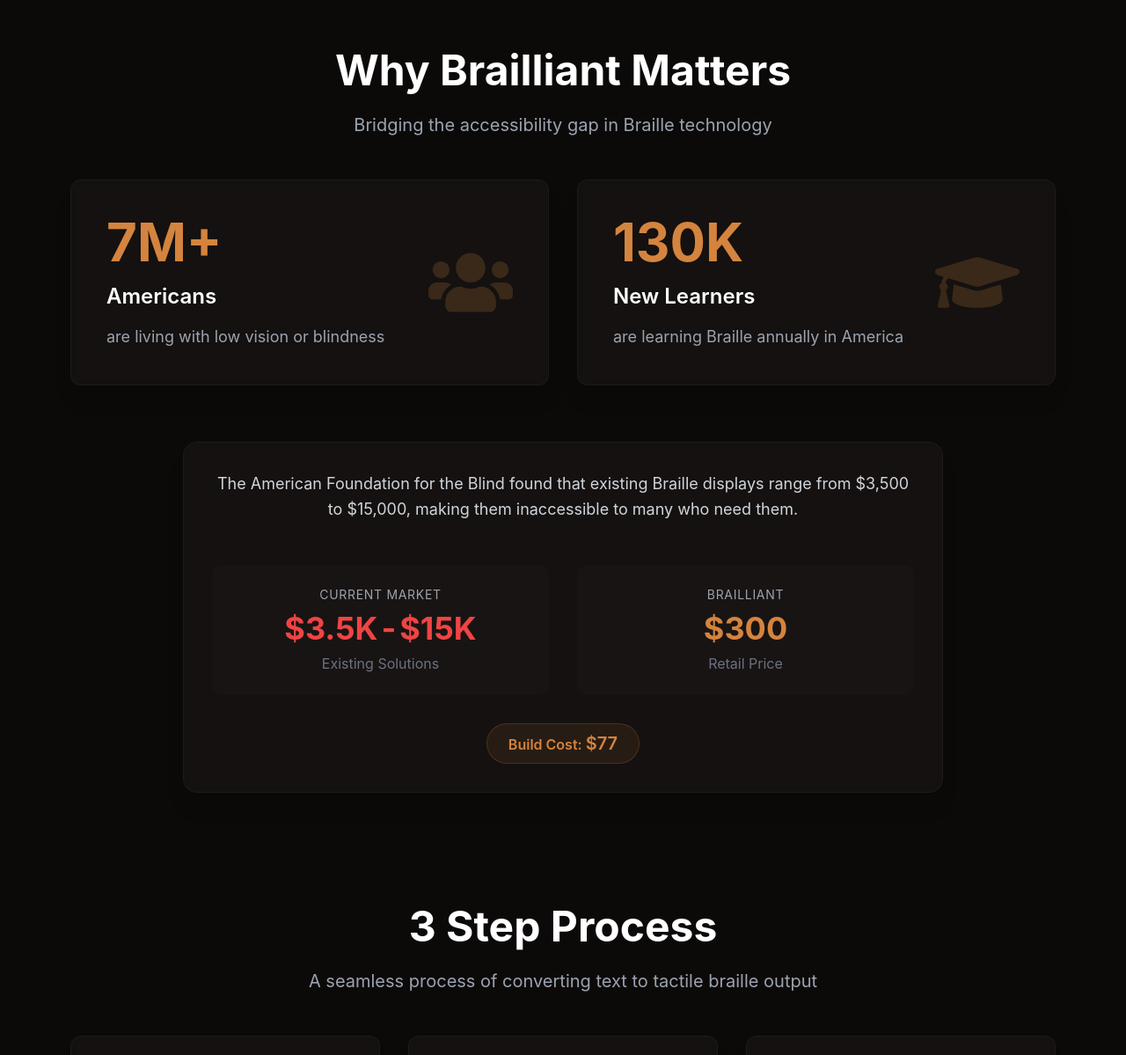
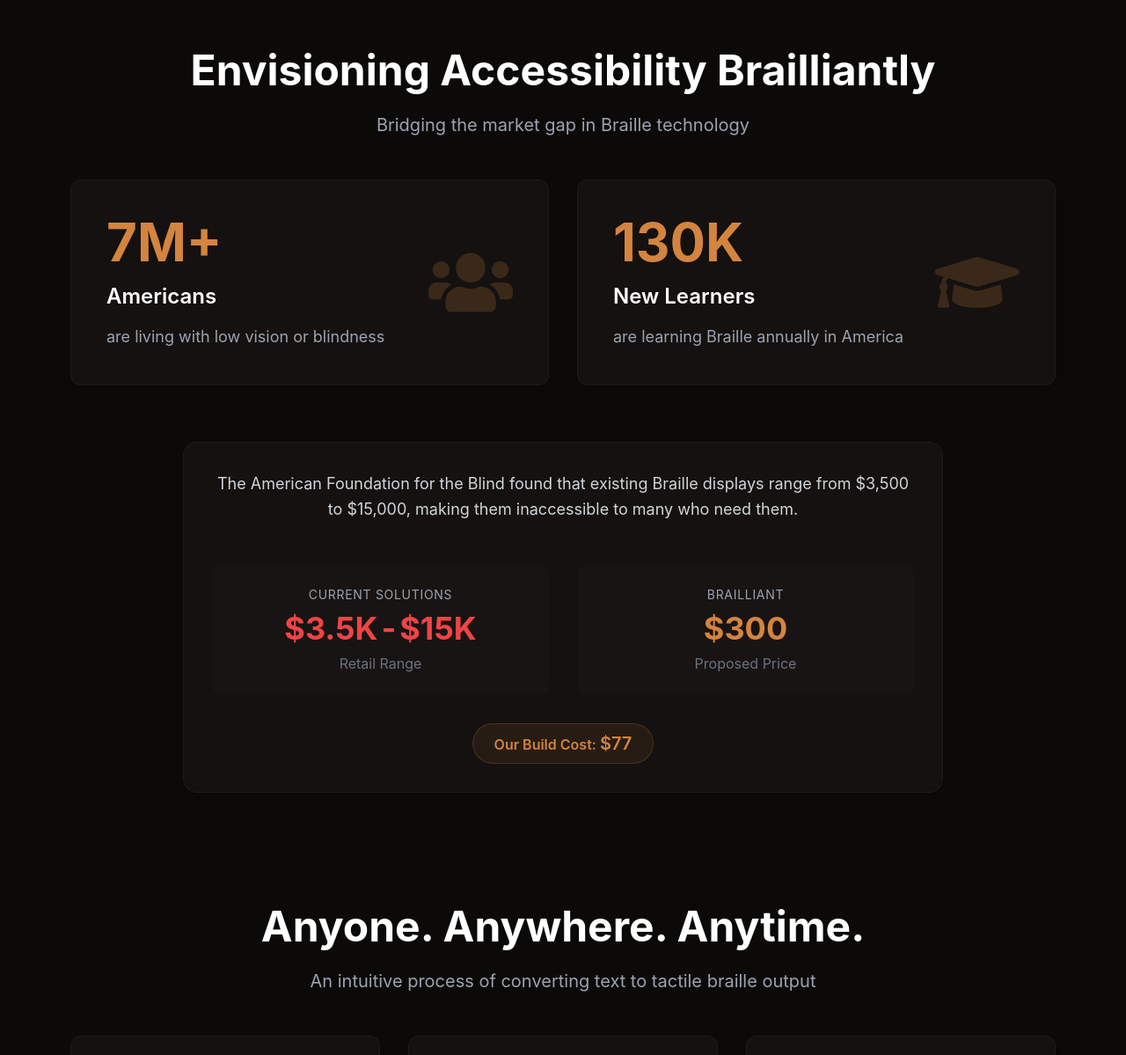
Before and after one commit to tkpepper15/braillebox, a Next.js app: page / in a window 1280 px wide. Shown: the part 1586-2785 px from the top of the page at 88% size. Built offline with nearby package versions, Linux system fonts and the light colour scheme.

Commit message:
Commit message

```diff
--- a/app/page.tsx
+++ b/app/page.tsx
@@ -145,10 +145,10 @@
           <div className="max-w-6xl mx-auto px-4 staggered-element">
             <div className="text-center mb-12">
               <h2 className="text-4xl lg:text-5xl font-bold mb-6">
-                Why Brailliant Matters
+                Envisioning Accessibility Brailliantly
               </h2>
               <p className="text-xl text-gray-400">
-                Bridging the accessibility gap in Braille technology
+                Bridging the market gap in Braille technology
               </p>
             </div>
 
@@ -199,13 +199,13 @@
                   <div className="grid grid-cols-1 md:grid-cols-2 gap-8">
                     <div className="bg-stone-900/50 rounded-xl p-6 hover:scale-105 transition-all duration-300">
                       <div className="flex flex-col items-center">
-                        <span className="text-gray-400 text-sm uppercase tracking-wider mb-2">Current Market</span>
+                        <span className="text-gray-400 text-sm uppercase tracking-wider mb-2">Current Solutions</span>
                         <div className="flex items-baseline gap-1">
                           <span className="text-red-500 text-4xl font-bold">$3.5K</span>
                           <span className="text-red-500 text-4xl font-bold">-</span>
                           <span className="text-red-500 text-4xl font-bold">$15K</span>
                         </div>
-                        <span className="text-gray-500 mt-2">Existing Solutions</span>
+                        <span className="text-gray-500 mt-2">Retail Range</span>
                       </div>
                     </div>
 
@@ -215,7 +215,7 @@
                         <div className="flex items-baseline gap-1">
                           <span className="text-[#d4843e] text-4xl font-bold">$300</span>
                         </div>
-                        <span className="text-gray-500 mt-2">Retail Price</span>
+                        <span className="text-gray-500 mt-2"> Proposed Price</span>
                       </div>
                     </div>
                   </div>
@@ -224,7 +224,7 @@
                   <div className="mt-8 inline-block">
                     <div className="bg-[#d4843e]/10 border border-[#d4843e]/20 rounded-full px-6 py-2">
                       <span className="text-[#d4843e] font-semibold">
-                        Build Cost: <span className="text-xl">$77</span>
+                        Our Build Cost: <span className="text-xl">$77</span>
                       </span>
                     </div>
                   </div>
@@ -241,18 +241,22 @@
           <div className="max-w-6xl mx-auto px-4 staggered-element">
             <div className="text-center mb-12">
               <h2 className="text-4xl lg:text-5xl font-bold mb-6">
-                3 Step Process
+                Anyone. Anywhere. Anytime.
               </h2>
               <p className="text-xl text-gray-400 max-w-3xl mx-auto">
-                A seamless process of converting text to tactile braille output
+                An intuitive process of converting text to tactile braille output
               </p>
             </div>
 
             <div className="grid grid-cols-1 md:grid-cols-3 gap-8">
+              {/* Step 1 */}
               <div className="bg-stone-800/30 backdrop-blur-sm p-10 rounded-xl transition-all duration-300
                 hover:scale-105 hover:bg-stone-800/50 shadow-xl border border-stone-800/50">
+                <div className="relative">
+                  <span className="absolute -top-6 -left-6 text-4xl font-bold text-[#d4843e]/20">1</span>
                   <div className="flex items-center justify-center mb-8">
                     <FaCamera className="text-[#d4843e] text-5xl" />
+                  </div>
                 </div>
                 <h3 className="text-2xl font-semibold mb-4 orange text-center">Extract</h3>
                 <p className="text-gray-400 text-lg">
@@ -260,10 +264,14 @@
                 </p>
               </div>
 
+              {/* Step 2 */}
               <div className="bg-stone-800/30 backdrop-blur-sm p-10 rounded-xl transition-all duration-300
                 hover:scale-105 hover:bg-stone-800/50 shadow-xl border border-stone-800/50">
+                <div className="relative">
+                  <span className="absolute -top-6 -left-6 text-4xl font-bold text-[#d4843e]/20">2</span>
                   <div className="flex items-center justify-center mb-8">
                     <FaServer className="text-[#d4843e] text-5xl" />
+                  </div>
                 </div>
                 <h3 className="text-2xl font-semibold mb-4 orange text-center">Process</h3>
                 <p className="text-gray-400 text-lg">
@@ -271,10 +279,14 @@
                 </p>
               </div>
 
+              {/* Step 3 */}
               <div className="bg-stone-800/30 backdrop-blur-sm p-10 rounded-xl transition-all duration-300
                 hover:scale-105 hover:bg-stone-800/50 shadow-xl border border-stone-800/50">
+                <div className="relative">
+                  <span className="absolute -top-6 -left-6 text-4xl font-bold text-[#d4843e]/20">3</span>
                   <div className="flex items-center justify-center mb-8">
                     <FaBraille className="text-[#d4843e] text-5xl" />
+                  </div>
                 </div>
                 <h3 className="text-2xl font-semibold mb-4 orange text-center">Display</h3>
                 <p className="text-gray-400 text-lg">
@@ -290,7 +302,7 @@
           <div className="max-w-6xl mx-auto px-4 staggered-element">
             <div className="text-center mb-12">
               <h2 className="text-4xl lg:text-5xl font-bold mb-6">
-                Technical Specs
+                Under the Hood
               </h2>
               <p className="text-xl text-gray-400 max-w-3xl mx-auto">
                 Cutting-edge technology in a compact, efficient package
```
Lines whose indentation alone changed are shown as unchanged.
